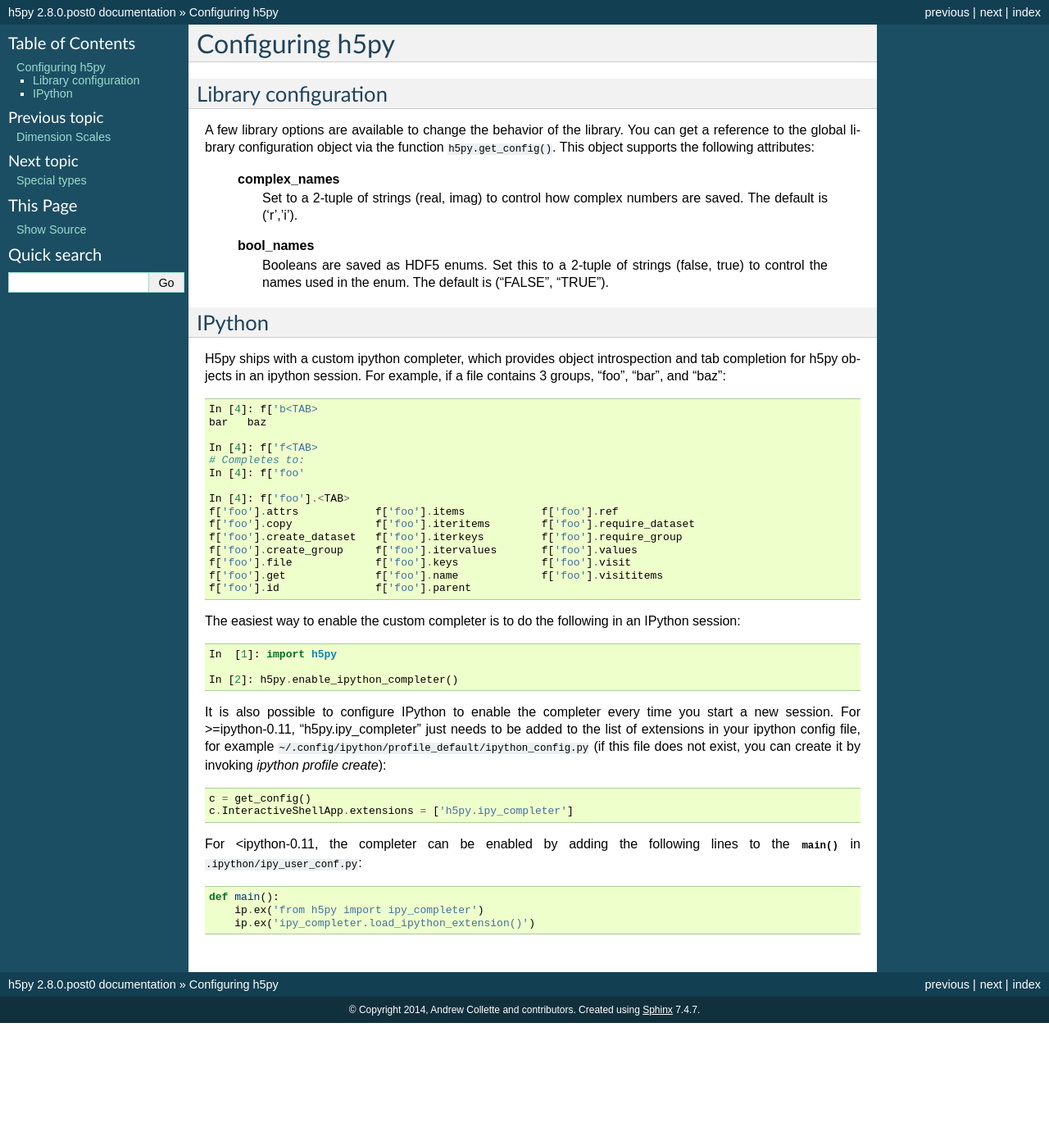
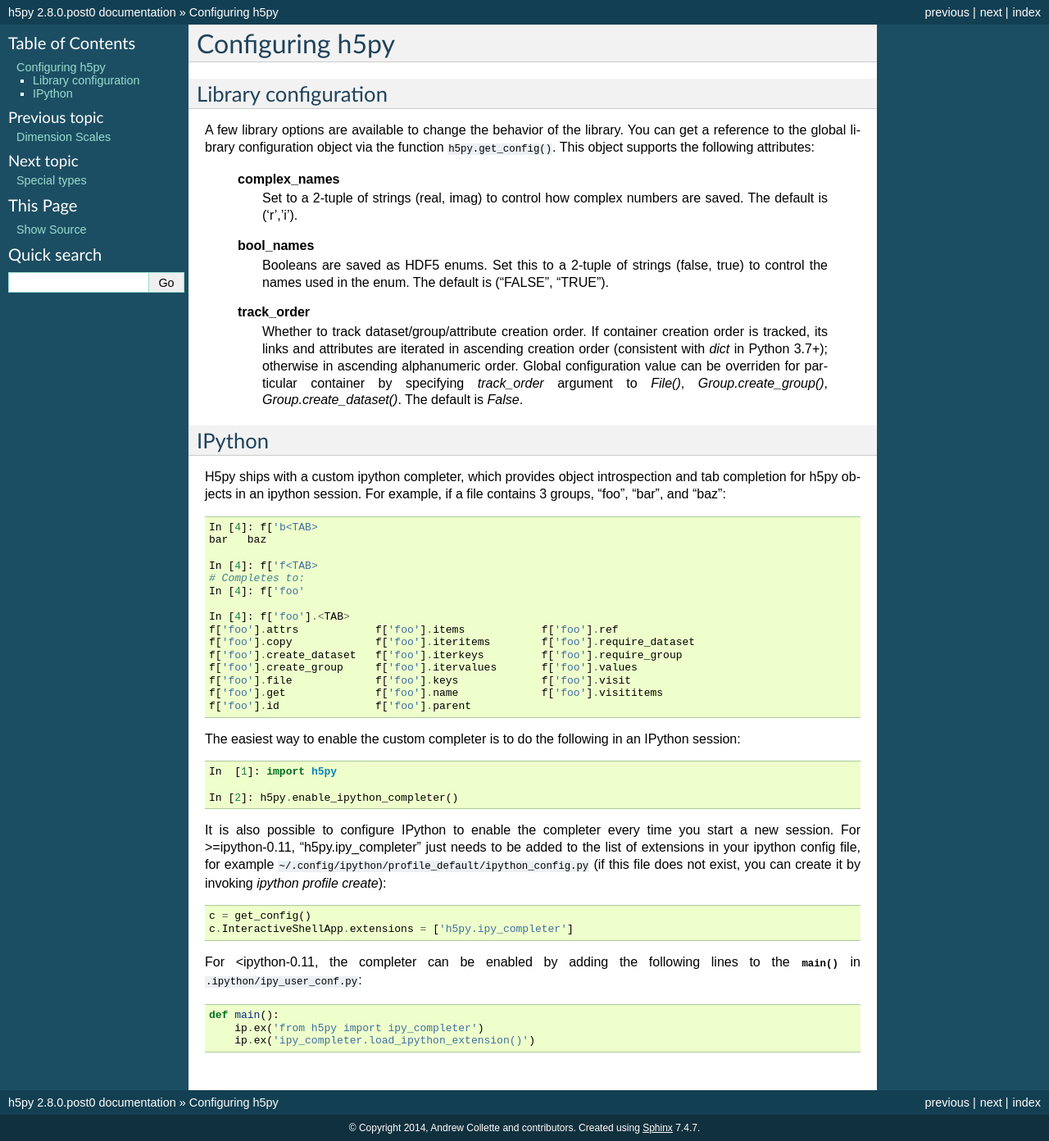
Before and after one commit to zhongxing-2/h5py, a Sphinx documentation site: the page built from docs/config.rst, in a window 1280 px wide. Shown: the whole page at 82% size. Built offline with Sphinx 7.4.7, drawn with Linux system fonts in a browser that asks for light colours; before the commit the page ends 1248 px from its top, so only the background shows below that.

Commit message:
Update docs

```diff
--- a/docs/config.rst
+++ b/docs/config.rst
@@ -16,6 +16,16 @@ function ``h5py.get_config()``.  This object supports the following attributes:
         Booleans are saved as HDF5 enums.  Set this to a 2-tuple of strings
         (false, true) to control the names used in the enum.  The default
         is ("FALSE", "TRUE").
+
+    **track_order**
+        Whether to track dataset/group/attribute creation order.  If
+        container creation order is tracked, its links and attributes
+        are iterated in ascending creation order (consistent with
+        `dict` in Python 3.7+); otherwise in ascending alphanumeric
+        order.  Global configuration value can be overriden for
+        particular container by specifying `track_order` argument to
+        `File()`, `Group.create_group()`, `Group.create_dataset()`.
+        The default is `False`.
 
 
 IPython
--- a/docs/high/file.rst
+++ b/docs/high/file.rst
@@ -291,6 +291,9 @@ Reference
                     0.75.
     :param rdcc_nslots:  Number of chunk slots in the raw data chunk cache for
                     this file.  Default value is 521.
+    :track_order:   Track dataset/group/attribute creation order under
+                    root group if ``True``.  Default is
+                    `h5.get_config().track_order`.
     :param kwds:    Driver-specific keywords; see :ref:`file_driver`.
 
     .. method:: close()
```
Also changed, not shown: docs/high/group.rst (+8 -1 lines).
